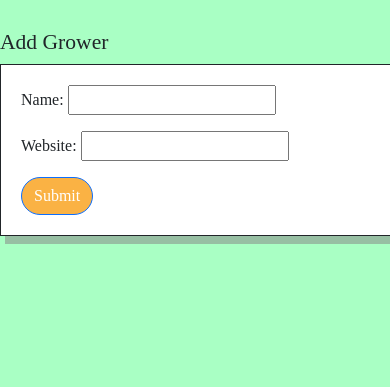
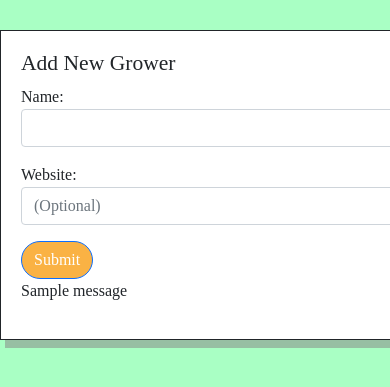
Before and after one commit to cyobero/drosmokers, a Django app: page /new/grower in a window 390 px wide; the page is wider, and only the part inside the window is pictured. Shown: the part 50-437 px from the top of that part. Run offline with Django 3.2, Linux system fonts and the light colour scheme; tables that the repository leaves empty hold one stand-in row (values such as "Sample post"); one stand-in notice (Sample message) is shown; some web fonts are replaced.

Commit message:
add Grower to nav dropdown

```diff
--- a/strains/forms.py
+++ b/strains/forms.py
@@ -10,13 +10,18 @@ class RatingForm(ModelForm):
         model = Rating
         fields = ["batch", "score"]
 
+        widgets = {
+            'batch': forms.Select(attrs={'class': 'form-control'}),
+            'score': forms.Select(attrs={'class': 'form-control'})
+        }
+
 
 class StrainForm(ModelForm):
     class Meta:
         family_choices = (
-            ('I', 'Indica'),
-            ('S', 'Sativa'),
-            ('H', 'Hybrid')
+            ('Indica', 'Indica'),
+            ('Sativa', 'Sativa'),
+            ('Hybrid', 'Hybrid')
         )
 
         model = Strain
@@ -80,6 +85,12 @@ class GrowerForm(ModelForm):
         model = Grower
         fields = ["name", "website"]
 
+        widgets = {
+            'name': forms.TextInput(attrs={'class': 'form-control'}),
+            'website': forms.TextInput(attrs={'class': 'form-control', 'placeholder':
+                                              '(Optional)'})
+        }
+
     def clean_name(self):
         name = self.cleaned_data["name"].lower()
         if Grower.objects.filter(name__iexact=name).exists():
--- a/strains/views.py
+++ b/strains/views.py
@@ -28,7 +28,8 @@ def grower_form(request):
         if form.is_valid():
             form.save()
             messages.success(request, "Grower '{}' successfull added".format(
-                form.cleaned_data["grower"]))
+                form.cleaned_data["name"]))
+            return redirect('success')
         return render(request, "grower_form.html", {"form": form})
     form = GrowerForm
     return render(request, "grower_form.html", {"form": form})
--- a/templates/grower_form.html
+++ b/templates/grower_form.html
@@ -1,20 +1,28 @@
-{% extends 'batch_form.html' %}
+{% extends 'strain_form.html' %}
 {% block title %}New Grower{% endblock %}
 
 {% block content %}
-<div class="row">
-    <div class="col-md-4"></div>
-    <div class="col-md-8">
-        <div class="form-container">
-            <form method="post" class="form-inline">{% csrf_token %}
-                <h4 class="form-title">Add Grower</h4>
-                <div class="form-group">
-                {{ form.as_p }}
-                <input type="submit" class="btn btn-primary" value="Submit">
-                </div>
-            </form>
+<div class="form-container">
+    <div class="row">
+        <div class="col-sm-4 col-md-4"></div>
+        <div class="col-sm-2 col-md-8">
+            <div class="form-group">
+                <h4 class="h4">Add New Grower</h4>
+
+                <form method="post">{% csrf_token %}
+                    {{ form.as_p }}
+                    <input type="submit" value="Submit" class="btn btn-primary">
+                </form>
+                {% if messages %}
+                {% for message in messages %}
+                <p>{{ message }}</p>
+                {% endfor %}
+                {% endif %}
+            </div>
         </div>
-
+        <div class="col-sm-2 col-md-2 col-sm-2"></div>
     </div>
 </div>
+
+
 {% endblock %}
--- a/templates/index.html
+++ b/templates/index.html
@@ -24,6 +24,7 @@
                 <div class="dropdown dropdown-menu" aria-labelledby="navbarDropdown">
                     <a class="dropdown-item" href="{% url 'strain-form' %}">Strain</a>
                     <a class="dropdown-item" href="{% url 'batch-form' %}">Batch</a>
+                    <a class="dropdown-item" href="{% url 'grower-form' %}">Grower</a>
                     <a class="dropdown-item" href="{% url 'rating-form' %}">Rating</a>
                 </div>
             </li>
```
Also changed, not shown: templates/rating_form.html (+20 -11 lines), media/images/IMG_0501.jpeg (added), media/images/IMG_0509.jpeg (added).
